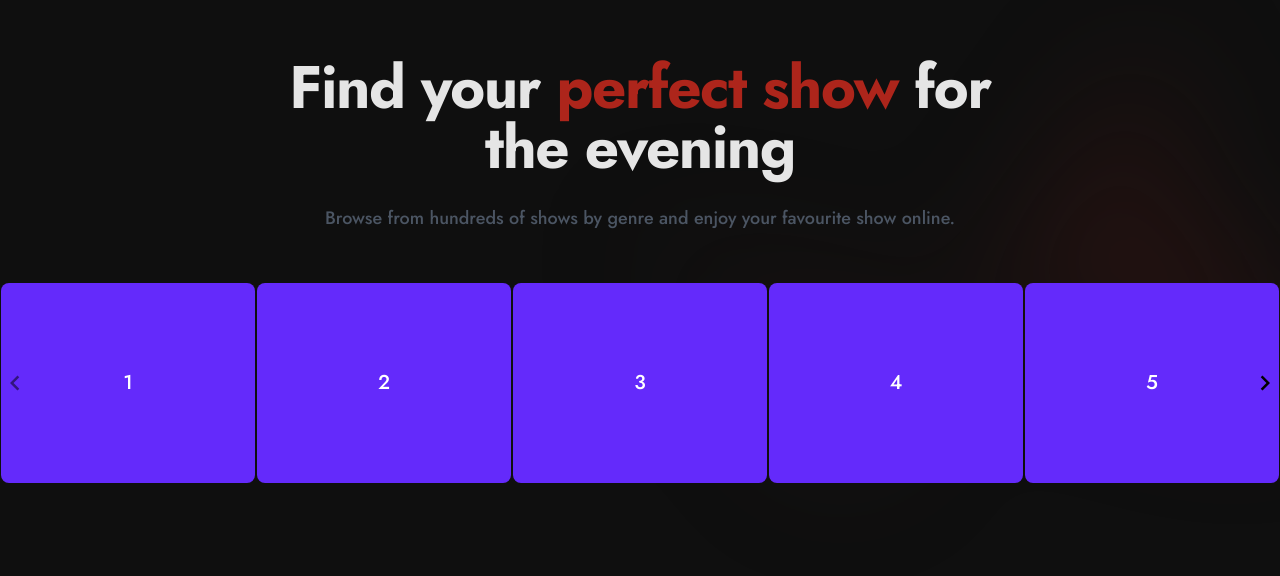
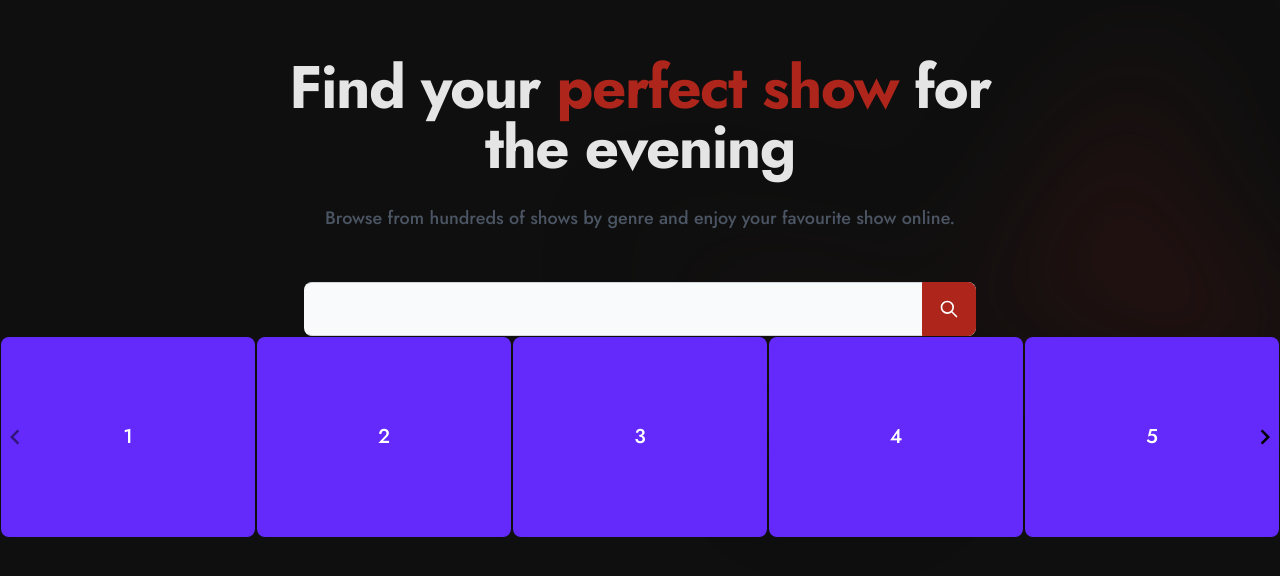
Before and after one commit to mdrahiem/tvmaze-frontend, a Vue app in the folder tvmaze-vue/: page / in a window 1280 px wide. Shown: the part 134-710 px from the top of the page. Built offline with nearby package versions, Linux system fonts and the light colour scheme; the HTML template or start-up script is replaced by a standard one.

Commit message:
search form basic implementaiton

```diff
--- a/tvmaze-vue/src/components/SearchForm.vue
+++ b/tvmaze-vue/src/components/SearchForm.vue
@@ -1,8 +1,9 @@
 <template>
-    <form>
+    <form @submit="handleSubmit">
         <div class="flex">
             <div class="relative w-full max-w-2xl mx-auto">
-                <input type="search" id="search-dropdown" class="block p-4 w-full z-20 text-sm text-gray-900 bg-gray-50 rounded-lg border-l-gray-50 border-l-2 border border-gray-300 focus:ring-secondary focus:border-secondary dark:bg-primary-200 dark:border-l-gray-700  dark:border-gray-600 dark:placeholder-gray-400 dark:text-white " placeholder="" required>
+                <input type="search" v-model="searchValue" id="search-dropdown" class="block p-4 w-full z-20 text-sm text-gray-900 bg-gray-50 rounded-lg border-l-gray-50 border-l-2 border border-gray-300 focus:ring-secondary focus:border-secondary dark:bg-primary-200 dark:border-l-gray-700  dark:border-gray-600 dark:placeholder-gray-400 dark:text-white " placeholder="" required>
+                    <h1>{{ searchValue }}</h1>
                 <button type="submit" class="absolute top-0 right-0 p-4 text-sm font-medium text-white bg-secondary rounded-r-lg border border-secondary hover:bg-secondary focus:ring-4 focus:outline-none  dark:bg-secondary dark:hover:bg-secondary dark:focus:ring-secondary">
                     <svg aria-hidden="true" class="w-5 h-5" fill="none" stroke="currentColor" viewBox="0 0 24 24" xmlns="http://www.w3.org/2000/svg"><path stroke-linecap="round" stroke-linejoin="round" stroke-width="2" d="M21 21l-6-6m2-5a7 7 0 11-14 0 7 7 0 0114 0z"></path></svg>
                     <span class="sr-only">Search</span>
@@ -11,3 +12,16 @@
         </div>
     </form>
 </template>
+
+<script setup lang="ts">
+import { ref } from 'vue';
+
+
+const searchValue = ref<string>('')
+
+function handleSubmit(event: Event) {
+    event.preventDefault();
+    console.log(searchValue.value)
+}
+
+</script>
--- a/tvmaze-vue/src/views/Home.vue
+++ b/tvmaze-vue/src/views/Home.vue
@@ -1,6 +1,7 @@
 <template>
   <main>
     <Welcome />
+    <SearchForm />
     <Carorsel />
   </main>
 </template>
@@ -8,4 +9,5 @@
 <script setup lang="ts">
 import Welcome from '../components/Welcome.vue'
 import Carorsel from '../components/Carorsel.vue';
+import SearchForm from '../components/SearchForm.vue';
 </script>
```
